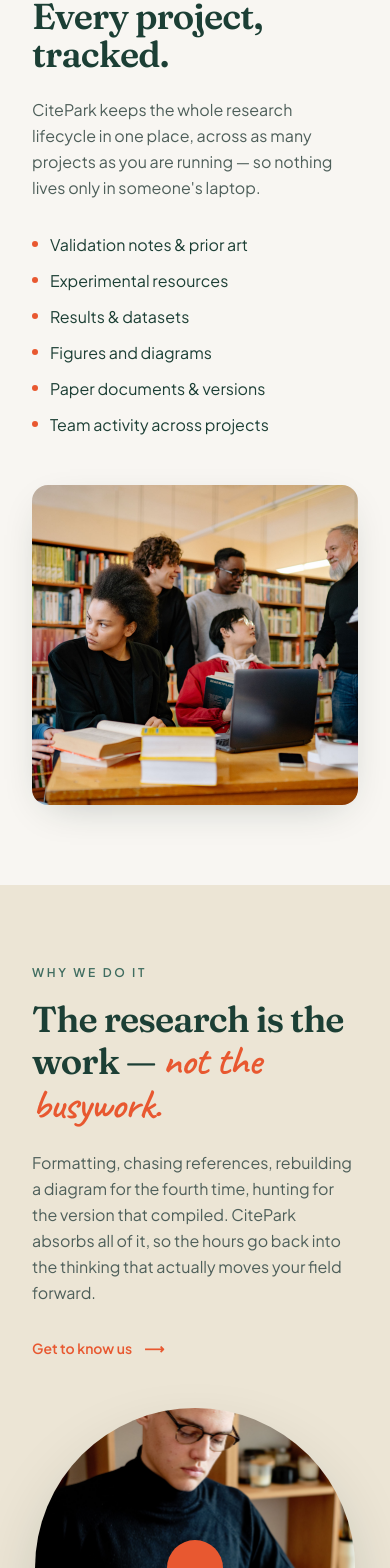
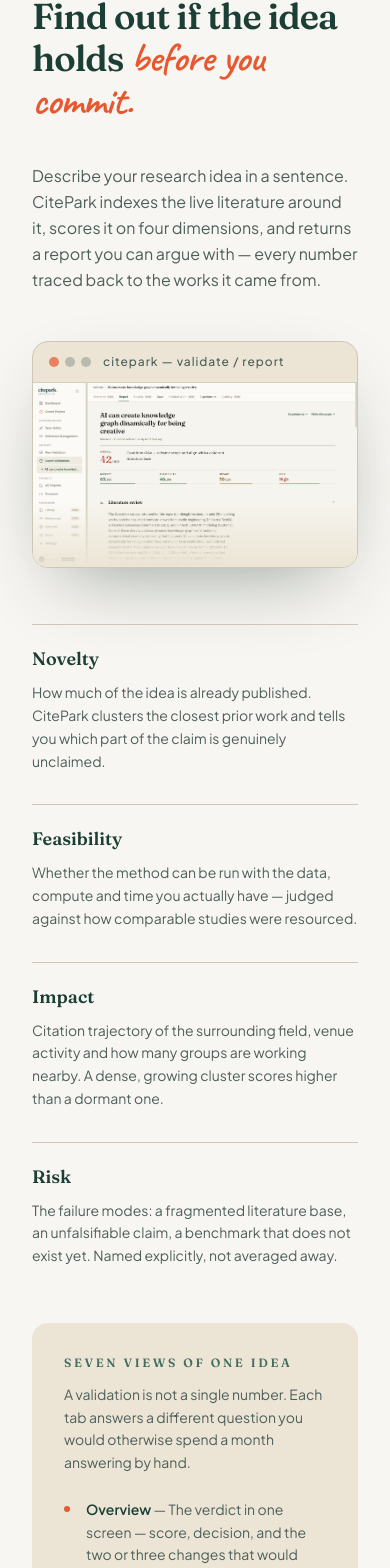
Before and after one commit to Soumyajit22-dev/MontyUI, a React (Vite) app in the folder montyapp/: page / in a window 390 px wide. Shown: the part 6228-7796 px from the top of the page. Built offline with nearby package versions, Linux system fonts and the light colour scheme; no server answers.

Commit message:
first commit 03.8

```diff
--- a/montyapp/src/components/layout/Footer.tsx
+++ b/montyapp/src/components/layout/Footer.tsx
@@ -4,9 +4,10 @@
   {
     title: "Product",
     links: [
-      { label: "Research", href: "/#research" },
+      { label: "How it works", href: "/#research" },
       { label: "Editor", href: "/#editor" },
       { label: "References", href: "/#references" },
+      { label: "Validate", href: "/#validate" },
       { label: "Manage", href: "/#manage" },
       { label: "Pricing", href: "/pricing" },
     ],
--- a/montyapp/src/components/layout/Navbar.tsx
+++ b/montyapp/src/components/layout/Navbar.tsx
@@ -3,11 +3,12 @@
 import { cn } from "@/lib/utils";
 
 const links = [
-  { label: "Research", href: "/#research" },
+  { label: "How it works", href: "/#research" },
   { label: "Editor", href: "/#editor" },
   { label: "References", href: "/#references" },
+  // Research validation is the product's own word for it — one entry, not two.
+  { label: "Validate", href: "/#validate" },
   { label: "Manage", href: "/#manage" },
-  { label: "Why CitePark", href: "/#why" },
   { label: "Pricing", href: "/pricing" },
 ];
 
--- a/montyapp/src/components/sections/Pricing.tsx
+++ b/montyapp/src/components/sections/Pricing.tsx
@@ -204,7 +204,7 @@
 /** The pricing block on the landing page. /pricing is the page-sized version. */
 export function Pricing() {
   return (
-    <section id="pricing" className="bg-paper py-20 lg:py-28">
+    <section id="pricing" className="bg-background py-20 lg:py-28">
       <div className="container">
         <p className="label-eyebrow text-accent">Pricing</p>
         <h2 className="mt-4 display-lg max-w-2xl text-primary">
--- a/montyapp/src/components/sections/Product.tsx
+++ b/montyapp/src/components/sections/Product.tsx
@@ -59,7 +59,7 @@
 
 export function Manage() {
   return (
-    <section id="manage" className="bg-paper py-20 lg:py-28">
+    <section id="manage" className="bg-background py-20 lg:py-28">
       <div className="container grid grid-cols-1 lg:grid-cols-12 gap-12 items-center">
         <div className="lg:col-span-5">
           <p className="label-eyebrow text-accent">Manage</p>
--- /dev/null
+++ b/montyapp/src/components/sections/Validate.tsx
@@ -0,0 +1,170 @@
+import validateReport from "@/assets/validate.png";
+
+// The four dimensions every validation is scored on — the same ones shown
+// across the top of the report capture below.
+const dimensions = [
+  {
+    label: "Novelty",
+    body: "How much of the idea is already published. CitePark clusters the closest prior work and tells you which part of the claim is genuinely unclaimed.",
+  },
+  {
+    label: "Feasibility",
+    body: "Whether the method can be run with the data, compute and time you actually have — judged against how comparable studies were resourced.",
+  },
+  {
+    label: "Impact",
+    body: "Citation trajectory of the surrounding field, venue activity and how many groups are working nearby. A dense, growing cluster scores higher than a dormant one.",
+  },
+  {
+    label: "Risk",
+    body: "The failure modes: a fragmented literature base, an unfalsifiable claim, a benchmark that does not exist yet. Named explicitly, not averaged away.",
+  },
+];
+
+const tabs = [
+  {
+    name: "Overview",
+    body: "The verdict in one screen — score, decision, and the two or three changes that would move it most.",
+  },
+  {
+    name: "Report",
+    body: "The long-form literature review: what the corpus actually contains, which fields it is drawn from, and whether your question maps onto an established cluster at all.",
+  },
+  {
+    name: "Novelty",
+    body: "Your claim placed against the nearest published work, sentence by sentence, with the overlap highlighted.",
+  },
+  {
+    name: "Gaps",
+    body: "The open problems the literature admits to — the honest place to aim a new project.",
+  },
+  {
+    name: "Related Work",
+    body: "A ranked, deduplicated reading list. Everything here drops into your reference library in one click.",
+  },
+  {
+    name: "Experiments",
+    body: "Concrete studies that would test the claim: setup, baselines, the measurement that would settle it.",
+  },
+  {
+    name: "Viability",
+    body: "Cost, time and dependency estimate — what it would take to actually finish the work.",
+  },
+];
+
+const verdicts = [
+  { band: "70–100", label: "Go", body: "Well-supported and unclaimed. Start writing." },
+  { band: "40–69", label: "Conditional Go", body: "Worth doing once the scope is reframed and the literature base is aligned." },
+  { band: "0–39", label: "Rethink", body: "The claim collides with published work, or nothing in the corpus can test it." },
+];
+
+export function Validate() {
+  return (
+    <section id="validate" className="bg-paper py-20 lg:py-28">
+      <div className="container">
+        <div className="grid grid-cols-1 lg:grid-cols-12 gap-10 items-end">
+          <div className="lg:col-span-7">
+            <p className="label-eyebrow text-accent">Validation with AI</p>
+            <h2 className="mt-4 display-lg text-primary">
+              Find out if the idea holds{" "}
+              <span className="font-script text-accent text-[1.15em]">before you commit.</span>
+            </h2>
+          </div>
+          <p className="lg:col-span-5 body-lg text-muted-foreground">
+            Describe your research idea in a sentence. CitePark indexes the live literature around
+            it, scores it on four dimensions, and returns a report you can argue with — every
+            number traced back to the works it came from.
+          </p>
+        </div>
+
+        <div className="mt-12 overflow-hidden rounded-2xl border border-border bg-background shadow-elite">
+          <div className="flex items-center gap-3 border-b border-border/70 px-4 py-3">
+            <span className="flex gap-1.5" aria-hidden>
+              <span className="h-2.5 w-2.5 rounded-full bg-accent/70" />
+              <span className="h-2.5 w-2.5 rounded-full bg-primary/25" />
+              <span className="h-2.5 w-2.5 rounded-full bg-primary/25" />
+            </span>
+            <span className="truncate text-xs font-medium tracking-[0.08em] text-muted-foreground">
+              citepark — validate / report
+            </span>
+          </div>
+          {/* The capture is cropped mid-report, so a fade keeps the cut deliberate. */}
+          <div className="relative">
+            <img
+              src={validateReport}
+              alt="CitePark validation report: an overall score of 42/100 with a Conditional Go verdict, novelty, feasibility, impact and risk ratings, and a generated literature review"
+              loading="lazy"
+              className="w-full"
+            />
+            <span
+              className="pointer-events-none absolute inset-x-0 bottom-0 h-16 bg-gradient-to-t from-background to-transparent"
+              aria-hidden
+            />
+          </div>
+        </div>
+
+        {/* What each score is actually measuring. */}
+        <div className="mt-14 grid grid-cols-1 sm:grid-cols-2 lg:grid-cols-4 gap-8">
+          {dimensions.map((d) => (
+            <div key={d.label} className="border-t border-border pt-5">
+              <h3 className="text-lg font-semibold text-primary">{d.label}</h3>
+              <p className="mt-2 text-sm leading-relaxed text-muted-foreground">{d.body}</p>
+            </div>
+          ))}
+        </div>
+
+        <div className="mt-14 grid grid-cols-1 lg:grid-cols-12 gap-10 rounded-2xl bg-background p-8 lg:p-10">
+          <div className="lg:col-span-7">
+            <h3 className="label-eyebrow text-forest-soft">Seven views of one idea</h3>
+            <p className="mt-3 text-sm leading-relaxed text-muted-foreground max-w-lg">
+              A validation is not a single number. Each tab answers a different question you would
+              otherwise spend a month answering by hand.
+            </p>
+            <ul className="mt-6 space-y-4">
+              {tabs.map((t) => (
+                <li key={t.name} className="flex gap-4">
+                  <span className="mt-2 h-1.5 w-1.5 shrink-0 rounded-full bg-accent" aria-hidden />
+                  <p className="text-sm leading-relaxed text-muted-foreground">
+                    <span className="font-semibold text-primary">{t.name}</span> — {t.body}
+                  </p>
+                </li>
+              ))}
+            </ul>
+          </div>
+
+          <div className="lg:col-span-5">
+            <h3 className="label-eyebrow text-forest-soft">Reading the verdict</h3>
+            <div className="mt-6 space-y-5">
+              {verdicts.map((v) => (
+                <div key={v.label} className="border-t border-border pt-4">
+                  <div className="flex items-baseline gap-3">
+                    <span className="font-display text-xl font-semibold text-primary">
+                      {v.label}
+                    </span>
+                    <span className="text-xs font-semibold uppercase tracking-[0.12em] text-muted-foreground">
+                      {v.band}
+                    </span>
+                  </div>
+                  <p className="mt-1.5 text-sm leading-relaxed text-muted-foreground">{v.body}</p>
+                </div>
+              ))}
+            </div>
+            <p className="mt-6 text-sm leading-relaxed text-muted-foreground">
+              A low score is not a rejection. Every report ends with the specific reframings that
+              would raise it — and you can re-run the validation against the revised question as
+              many times as you like.
+            </p>
+          </div>
+        </div>
+
+        <div className="mt-10 flex flex-wrap items-center gap-x-8 gap-y-3 text-sm text-muted-foreground">
+          <span>Saved validations stay with the project.</span>
+          <a href="#editor" className="group inline-flex items-center gap-2 font-semibold text-accent">
+            Write this paper
+            <span className="transition-transform group-hover:translate-x-1">⟶</span>
+          </a>
+        </div>
+      </div>
+    </section>
+  );
+}
--- a/montyapp/src/components/sections/Why.tsx
+++ b/montyapp/src/components/sections/Why.tsx
@@ -3,7 +3,7 @@
 
 export function Why() {
   return (
-    <section id="why" className="bg-background py-20 lg:py-28">
+    <section id="why" className="bg-paper py-20 lg:py-28">
       <div className="container grid grid-cols-1 lg:grid-cols-12 gap-12 items-center">
         <div className="lg:col-span-6">
           <p className="label-eyebrow text-forest-soft">Why we do it</p>
--- a/montyapp/src/pages/Index.tsx
+++ b/montyapp/src/pages/Index.tsx
@@ -1,6 +1,7 @@
 import { Layout } from "@/components/layout/Layout";
 import { Hero } from "@/components/sections/Hero";
 import { Steps } from "@/components/sections/Steps";
+import { Validate } from "@/components/sections/Validate";
 import { Editor, Manage } from "@/components/sections/Product";
 import { References } from "@/components/sections/References";
 import { Why } from "@/components/sections/Why";
@@ -13,6 +14,7 @@
       <Steps />
       <Editor />
       <References />
+      <Validate />
       <Manage />
       <Why />
       <Pricing />
```
Also changed, not shown: montyapp/src/assets/validate.png (added).
